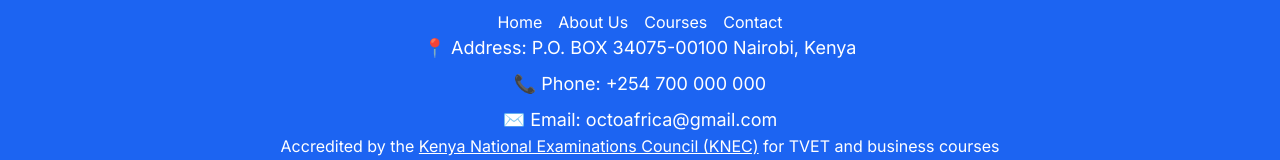
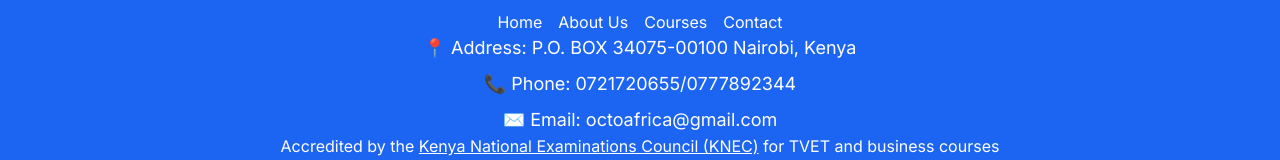
Before and after one commit to kimothoAlex/OCOLLEGE, a Next.js app: page / in a window 1280 px wide. Shown: the part 6795-6955 px from the top of the page. Built offline with nearby package versions, Linux system fonts and the light colour scheme.

Commit message:
fourth update

```diff
--- a/components/footer.tsx
+++ b/components/footer.tsx
@@ -30,7 +30,7 @@ export default function Footer() {
             {/* Contact Info */}
         <div className="space-y-2 text-lg">
           <p>📍 Address: P.O. BOX 34075-00100 Nairobi, Kenya</p>
-          <p>📞 Phone: <a href="0721720655/" className="hover:text-yellow-300">+254 700 000 000</a></p>
+          <p>📞 Phone: 0721720655/0777892344</p>
           <p>✉️ Email: <a href="mailto:octoafrica@gmail.com" className="hover:text-yellow-300">octoafrica@gmail.com</a></p>
         </div>
           <p className="mb-6">
```
